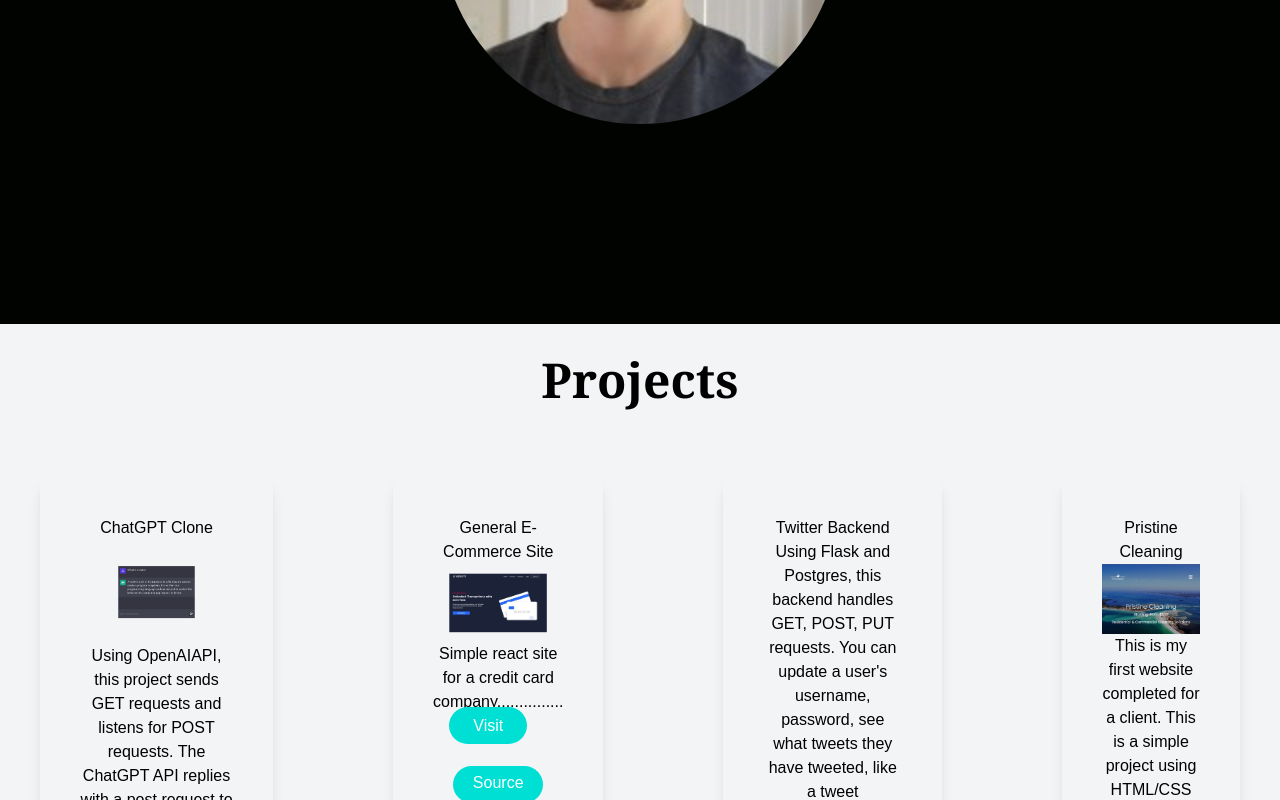
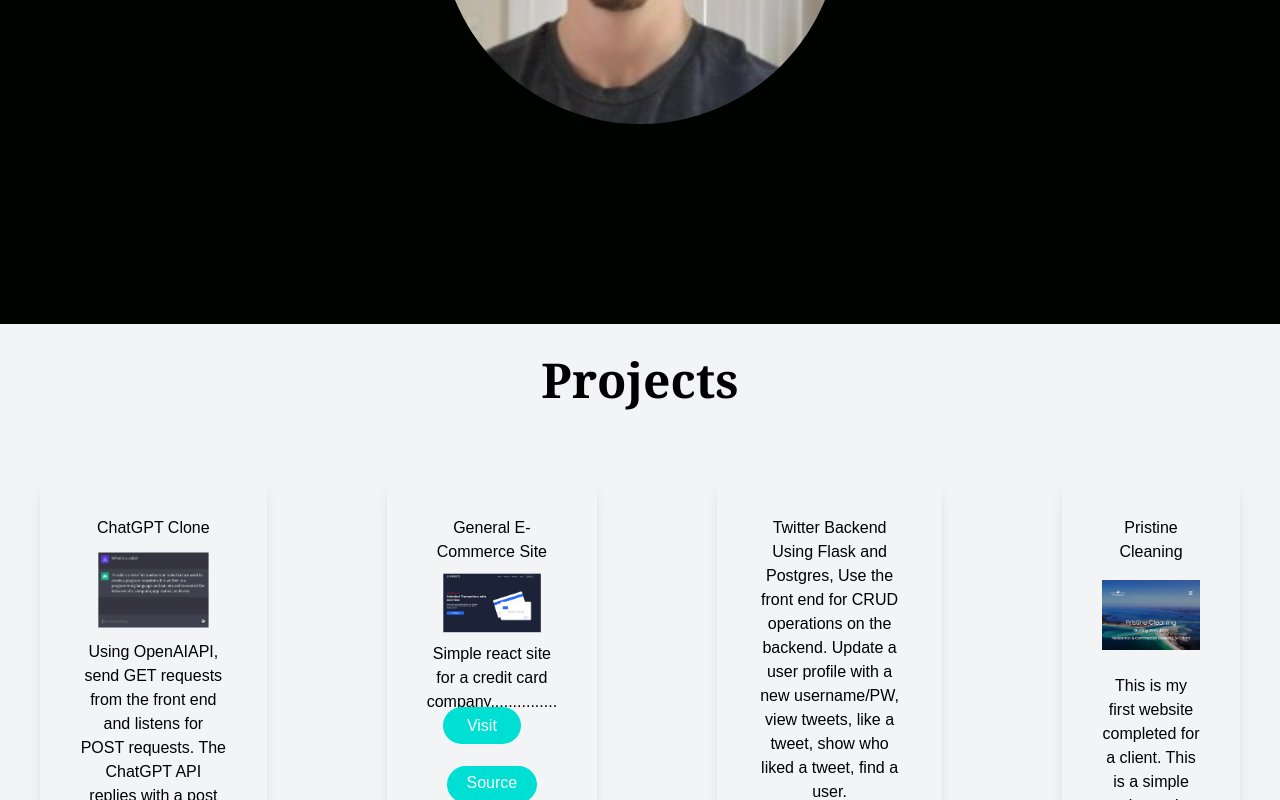
Before and after one commit to pie4fools/portfolioreacttailwind, a React (Create React App) app: page / in a window 1280 px wide. Shown: the part 2000-2800 px from the top of the page. Built offline with nearby package versions, Linux system fonts and the light colour scheme.

Commit message:
Fixed more sizing, links

```diff
--- a/src/components/Footer.jsx
+++ b/src/components/Footer.jsx
@@ -12,29 +12,29 @@ const Footer = () => {
         <div className='lg:flex gap-10'>
             <div className='text-center shadow-lg p-10 rounded-xl my-10 mx-10 align-center'>
                 <h1>ChatGPT Clone</h1>
-                <img className='scale-50 align-center' src={chatgptpic} alt="Screenshot of ChatGPT Clone" />
-                <p>Using OpenAIAPI, this project sends GET requests and listens for POST requests. The ChatGPT API replies with a post request to the frontend, where the content is displayed in text format.</p>
-                <a href='https://chatgptclone-lilac.vercel.app/' target='_blank' rel='noreferrer' className='bg-[#00dfd4] w-[90px] h-[37.5px] rounded-full font-medium mt-7 mx-auto py-2.5 px-6 mr-5 text-white hover:bg-black focus:ring focus:ring-grey-300'>Visit</a>
+                <img className='scale-75 align-center' src={chatgptpic} alt="Screenshot of ChatGPT Clone" />
+                <p>Using OpenAIAPI, send GET requests from the front end and listens for POST requests. The ChatGPT API replies with a post request to the frontend, where the content is displayed in text format.</p>
+                <a href='https://chatgptclone-lilac.vercel.app/' target='_blank' rel='noreferrer' className='bg-[#00dfd4] w-[90px] h-[37.5px] rounded-full font-medium mt-7 mx-auto py-2.5 px-6 lg:mr-5 sm:mr-0 text-white hover:bg-black focus:ring focus:ring-grey-300'>Visit</a>
                 <button className='bg-[#00dfd4] w-[90px] h-[37.5px] rounded-full font-medium mt-7 mx-auto pb-0.5 text-white hover:bg-black focus:ring focus:ring-grey-300'>Source</button>
             </div>
             <div className='text-center shadow-lg p-10 rounded-xl my-10 mx-10'>
                 <h1>General E-Commerce Site</h1>
                 <img className='scale-75 align-center' src={creditcardpic} alt="Screenshot credit card website" />
                 <p>Simple react site for a credit card company...............</p>
-                <a href='https://master--beautiful-zuccutto-11d061.netlify.app/' target='_blank' rel='noreferrer' className='bg-[#00dfd4] w-[90px] h-[37.5px] rounded-full font-medium mt-7 mx-auto py-2.5 px-6 mr-5 text-white hover:bg-black focus:ring focus:ring-grey-300'>Visit</a>
+                <a href='https://master--beautiful-zuccutto-11d061.netlify.app/' target='_blank' rel='noreferrer' className='bg-[#00dfd4] w-[90px] h-[37.5px] rounded-full font-medium mt-7 mx-auto py-2.5 px-6 sm:mr-0 lg:mr-5 text-white hover:bg-black focus:ring focus:ring-grey-300'>Visit</a>
                 <button className='bg-[#00dfd4] w-[90px] h-[37.5px] rounded-full font-medium mt-7 mx-auto pb-0.5 text-white hover:bg-black focus:ring focus:ring-grey-300'>Source</button>
             </div>
             <div className='text-center shadow-lg p-10 rounded-xl my-10 mx-10'>
                 <h1>Twitter Backend</h1>
-                <p>Using Flask and Postgres, this backend handles GET, POST, PUT requests. You can update a user's username, password, see what tweets they have tweeted, like a tweet</p>
-                <button className='bg-[#00dfd4] w-[90px] h-[37.5px] rounded-full font-medium mt-7 mx-auto pb-0.5 mr-5 text-white hover:bg-black focus:ring focus:ring-grey-300'>Visit</button>
+                <p>Using Flask and Postgres, Use the front end for CRUD operations on the backend. Update a user profile with a new username/PW, view tweets, like a tweet, show who liked a tweet, find a user.</p>
+                <button className='bg-[#00dfd4] w-[90px] h-[37.5px] rounded-full font-medium mt-7 mx-auto pb-0.5 sm:mr-0 lg:mr-5 text-white hover:bg-black focus:ring focus:ring-grey-300'>Visit</button>
                 <button className='bg-[#00dfd4] w-[90px] h-[37.5px] rounded-full font-medium mt-7 mx-auto pb-0.5 text-white hover:bg-black focus:ring focus:ring-grey-300'>Source</button>
             </div>
             <div className='sm:mb-0 text-center shadow-lg p-10 rounded-xl lg:my-10 mx-10'>
-                <h1>Pristine Cleaning</h1>
-                <img className='scale-100' src={pristinecleanpic} alt="Screenshot of pristinecleaningph.com" />
+                <h1 className='mb-4'>Pristine Cleaning</h1>
+                <img className='scale-100 mb-6' src={pristinecleanpic} alt="Screenshot of pristinecleaningph.com" />
                 <p>This is my first website completed for a client. This is a simple project using HTML/CSS and minimal JS.</p>
-                <a href='http://www.pristinecleaningph.com/' target='_blank' rel='noreferrer' className='bg-[#00dfd4] w-[90px] h-[37.5px] rounded-full font-medium mt-7 mx-auto py-2.5 px-6 mr-5 text-white hover:bg-black focus:ring focus:ring-grey-300'>Visit</a>
+                <a href='http://www.pristinecleaningph.com/' target='_blank' rel='noreferrer' className='bg-[#00dfd4] w-[90px] h-[37.5px] rounded-full font-medium mt-7 mx-auto py-2.5 px-6 sm:mr-0 lg:mr-5 text-white hover:bg-black focus:ring focus:ring-grey-300'>Visit</a>
                 <button className='bg-[#00dfd4] w-[90px] h-[37.5px] rounded-full font-medium mt-7 mx-auto pb-0.5 text-white hover:bg-black focus:ring focus:ring-grey-300'>Source</button>
             </div>
         </div>
--- a/src/components/Hero.jsx
+++ b/src/components/Hero.jsx
@@ -19,7 +19,7 @@ const Hero = () => {
                 backSpeed={140}
                 loop/>
             </div>
-            <button className='bg-[#00dfd4] w-[150px] rounded-md font-medium my-6 mx-auto py-3 text-black z-10 hover:bg-white focus:ring focus:ring-white-300'>Projects</button>
+            <button onclick="location.href='https://google.com';" className='bg-[#00dfd4] w-[150px] rounded-md font-medium my-6 mx-auto py-3 text-black z-10 hover:bg-white focus:ring focus:ring-white-300'>Projects</button>
         </div>
     </div>
     </section>
--- a/src/components/Navbar.jsx
+++ b/src/components/Navbar.jsx
@@ -6,7 +6,7 @@ const Navbar = () => {
     <div className='flex justify-between items-center h-24 max-w-[1240px] mx-auto px-4 text-white'>
         <h1 className='w-full text-3xl font-bold text-[#00dfd4]'>PH</h1>
         <ul className='flex'>
-            <button className='bg-[#00dfd4] w-[90px] h-[37.5px] rounded-md font-medium mt-7 mx-auto pb-0.5 z-10 text-black hover:bg-white focus:ring focus:ring-white-300'>Resume</button>
+            <button className='bg-[#00dfd4] w-[90px] h-[37.5px] rounded-md font-medium mt-7 mx-auto py-0.5 z-10 text-black hover:bg-white focus:ring focus:ring-white-300'>Resume</button>
             <AiFillLinkedin size={50} className='my-6 mx-auto w-[90px] pb-0.5 rounded-md hover:text-blue-300'/>
         </ul>
     </div>
```
